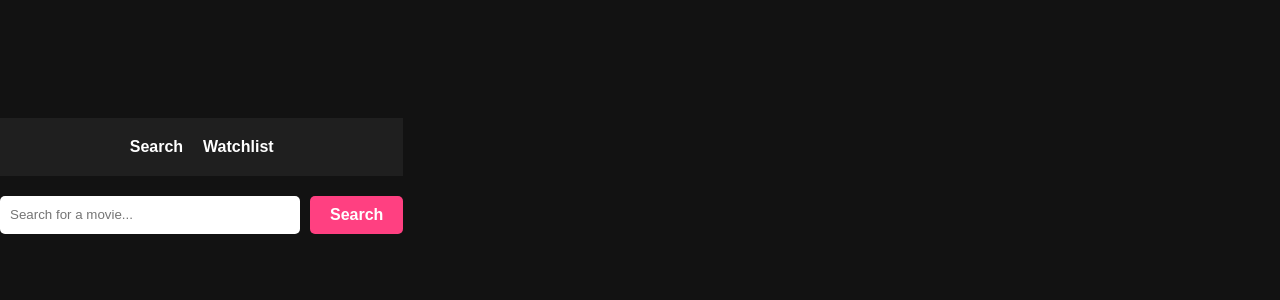
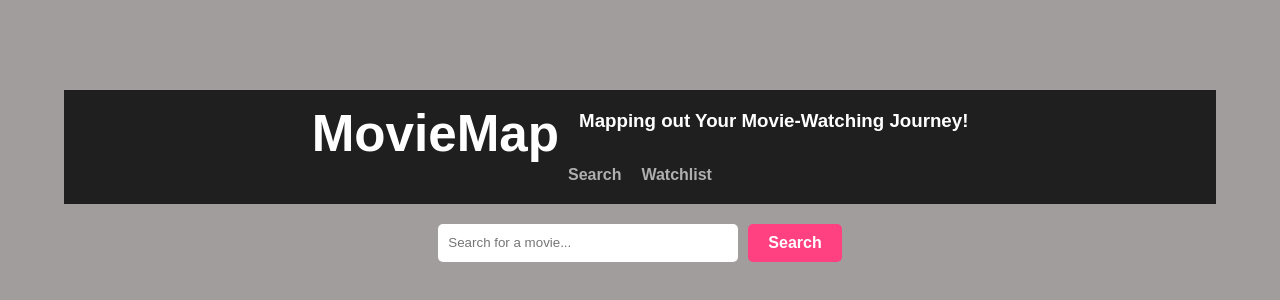
Before and after one commit to AbeysiriLasantha/SBA_320H_ReactWebApp, a React (Vite) app: page / in a window 1280 px wide. Shown: the part 194-494 px from the top of the page. Built offline with nearby package versions, Linux system fonts and the light colour scheme.

Commit message:
Improved the styles with some CSS further

```diff
--- a/src/App.css
+++ b/src/App.css
@@ -6,9 +6,13 @@
 
 body {
   font-family: 'Arial', sans-serif;
-  background-color: #121212;
+  background-color: #a29d9d;
   color: #ffffff;
   line-height: 1.6;
+
+    display: flex;            /* Make the body a flex container */
+    justify-content: center;   /* Center horizontally */
+    align-items: center;       /* Center vertically */
 }
 
 header {
@@ -24,7 +28,7 @@ nav {
 }
 
 nav a {
-  color: #ffffff;
+  color: #ffffffa4;
   text-decoration: none;
   font-weight: bold;
   transition: color 0.3s ease;
@@ -70,7 +74,7 @@ nav a:hover {
 }
 
 button {
-  background: #ff4081;
+  background: #15040bbd;
   color: white;
   border: none;
   padding: 10px 15px;
@@ -127,3 +131,7 @@ form button:hover {
     width: 100%;
   }
 }
+
+#root {
+  width: 90%;
+}
--- a/src/components/Header.jsx
+++ b/src/components/Header.jsx
@@ -4,11 +4,19 @@ import { Link } from 'react-router-dom';
 const Header = () => {
   return (
     <header>
+      <nav className='appTitle'>
+        <h1> MovieMap </h1>
+        <h3> Mapping out Your Movie-Watching Journey! </h3>
+      </nav>
+
       <nav>
         <Link to="/">Search</Link>
         <Link to="/watchlist">Watchlist</Link>
       </nav>
+
     </header>
+
+
   );
 };
 
```
